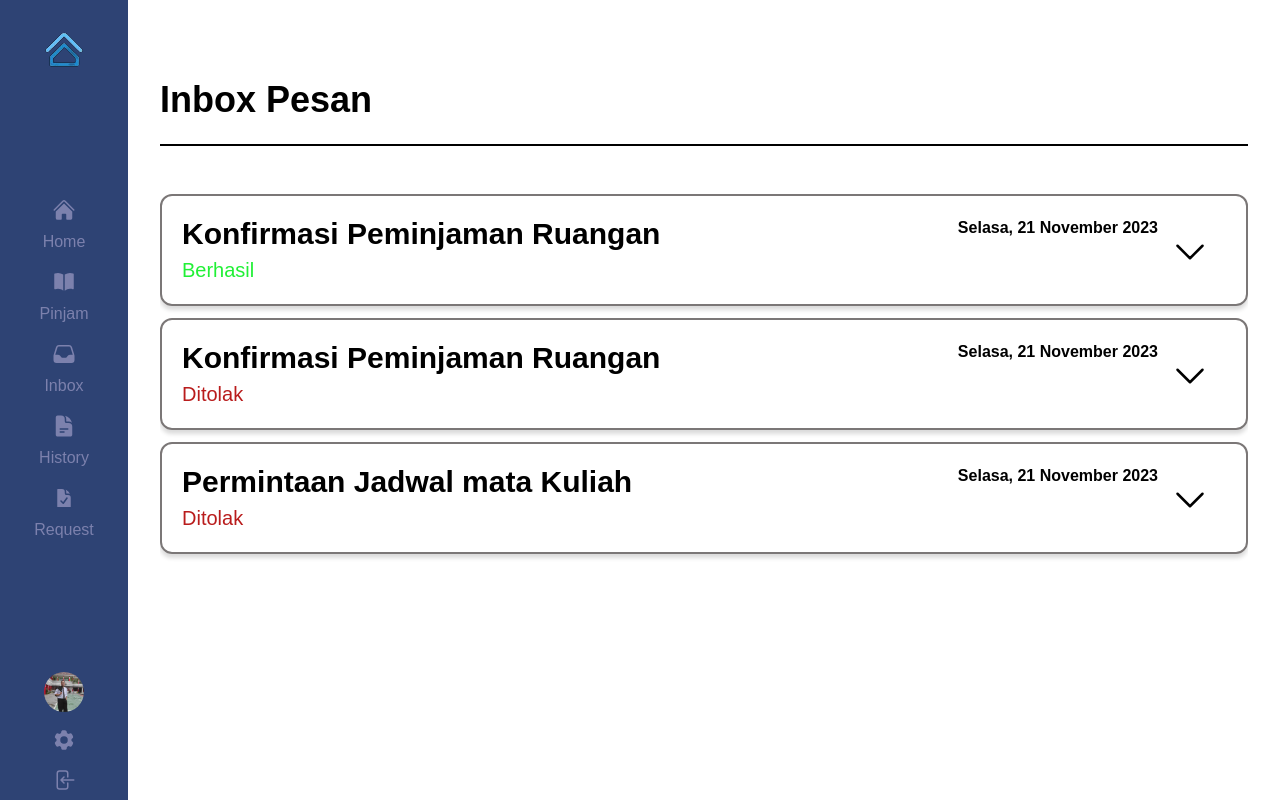
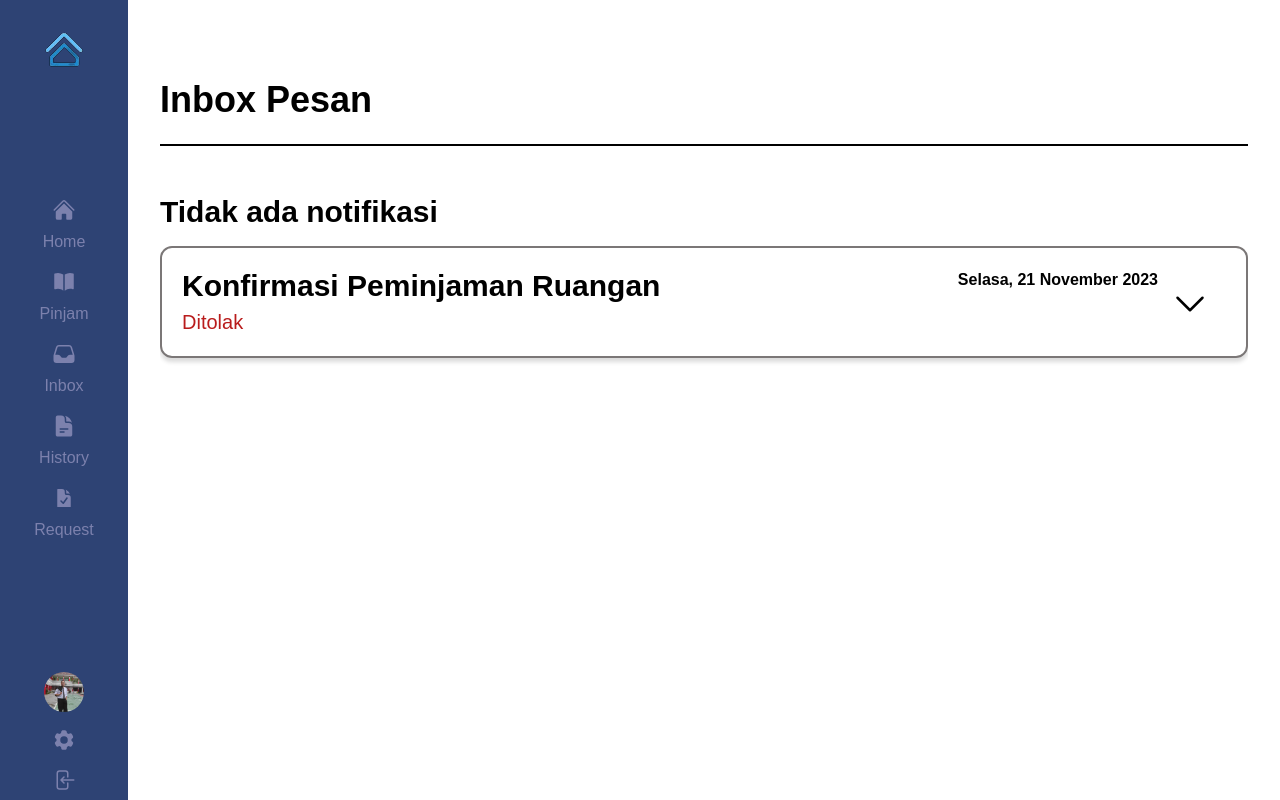
Before and after one commit to Fahridanaa/OrangDalam-PeminjamanRuangan-2F, a PHP site: page /app/Views/user/inbox.php in a window 1280 px wide. Run offline with PHP 8.4, Linux system fonts and the light colour scheme; style sheets or scripts are compiled from the project's sources.

Commit message:
User inbox (#49)
* Notifikasi User

* inbox new

```diff
--- a/app/Models/Notifikasi.php
+++ b/app/Models/Notifikasi.php
@@ -15,10 +15,11 @@ class Notifikasi
     }
 
     // buat nampilkan data notif
-    public function getNotif($user)
+    public function getNotif($id)
     {
         $this->db->query("SELECT jenis, keterangan, tanggal FROM notifikasi
-        WHERE nim_mhs = user OR nip_admin = user");
+        WHERE nim_mhs = :id OR nip_admin = :id");
+        $this->db->bind(':id', $id);
         return $this->db->resultSet();
     }
 
--- a/app/Views/user/inbox.php
+++ b/app/Views/user/inbox.php
@@ -14,15 +14,20 @@
         </div>
         <div class="flex-auto flex flex-col gap-3 overflow-y-auto">
             <!--            <span class="text-xl font-medium">Belum ada Notifikasi</span>-->
+
+            <?php
+                if (!empty($data['notifikasi'])) {
+                    foreach ($data['notifikasi'] as $notif) {
+                        echo '
                         <div class="flex border-2 border-[#7B7777] items-start p-5 rounded-xl gap-3 shadow-[0_4px_4px_0px_#00000025]">
                         <div class="flex flex-auto justify-between">
                             <div class="flex flex-col gap-1">
-                        <span class="font-bold text-3xl">Konfirmasi Peminjaman Ruangan</span>
-                        <span class="font-normal text-xl text-select-color">Berhasil</span>
-                        <span class="hidden text-sm text-noFocus-color mt-3">Peminjaman kamu berhasil nih. Jangan lupa membersihkan ruangan setelah dipakai ya! :D</span>
+                                <span class="font-bold text-3xl">'.$notif['jenis'].'</span>
+                                <span class="font-normal text-xl text-select-color">'.$notif['jenis'].'</span>
+                                <span class="hidden text-sm text-noFocus-color mt-3">'.$notif['keterangan'].'</span>
                             </div>
                             <div>
-                        <span class="font-semibold">Selasa, 21 November 2023</span>
+                                <span class="font-semibold">'.$notif['tanggal'].'</span>
                             </div>
                         </div>
                         <div class="mt-4 mr-4">
@@ -35,6 +40,14 @@
                             </button>
                         </div>
                     </div>
+                        ';
+                    }
+                } else {
+                    echo "<h1 class=\"mb-1 text-3xl font-semibold\">Tidak ada notifikasi</h1>";
+                }
+            ?>
+
+
             <div class="flex border-2 border-[#7B7777] items-start p-5 rounded-xl gap-3 shadow-[0_4px_4px_0px_#00000025]">
                 <div class="flex flex-auto justify-between">
                     <div class="flex flex-col gap-1">
@@ -56,7 +69,7 @@
                     </button>
                 </div>
             </div>
-            <div class="flex border-2 border-[#7B7777] items-start p-5 rounded-xl gap-3 shadow-[0_4px_4px_0px_#00000025]">
+            <!-- <div class="flex border-2 border-[#7B7777] items-start p-5 rounded-xl gap-3 shadow-[0_4px_4px_0px_#00000025]">
                 <div class="flex flex-auto justify-between">
                     <div class="flex flex-col gap-1">
                         <span class="font-bold text-3xl">Permintaan Jadwal mata Kuliah</span>
@@ -76,7 +89,7 @@
                         </svg>
                     </button>
                 </div>
-            </div>
+            </div> -->
         </div>
     </div>
 </div>
```
Also changed, not shown: app/Controllers/User/InboxController.php (+7 -8 lines). Lines whose indentation alone changed are shown as unchanged.
